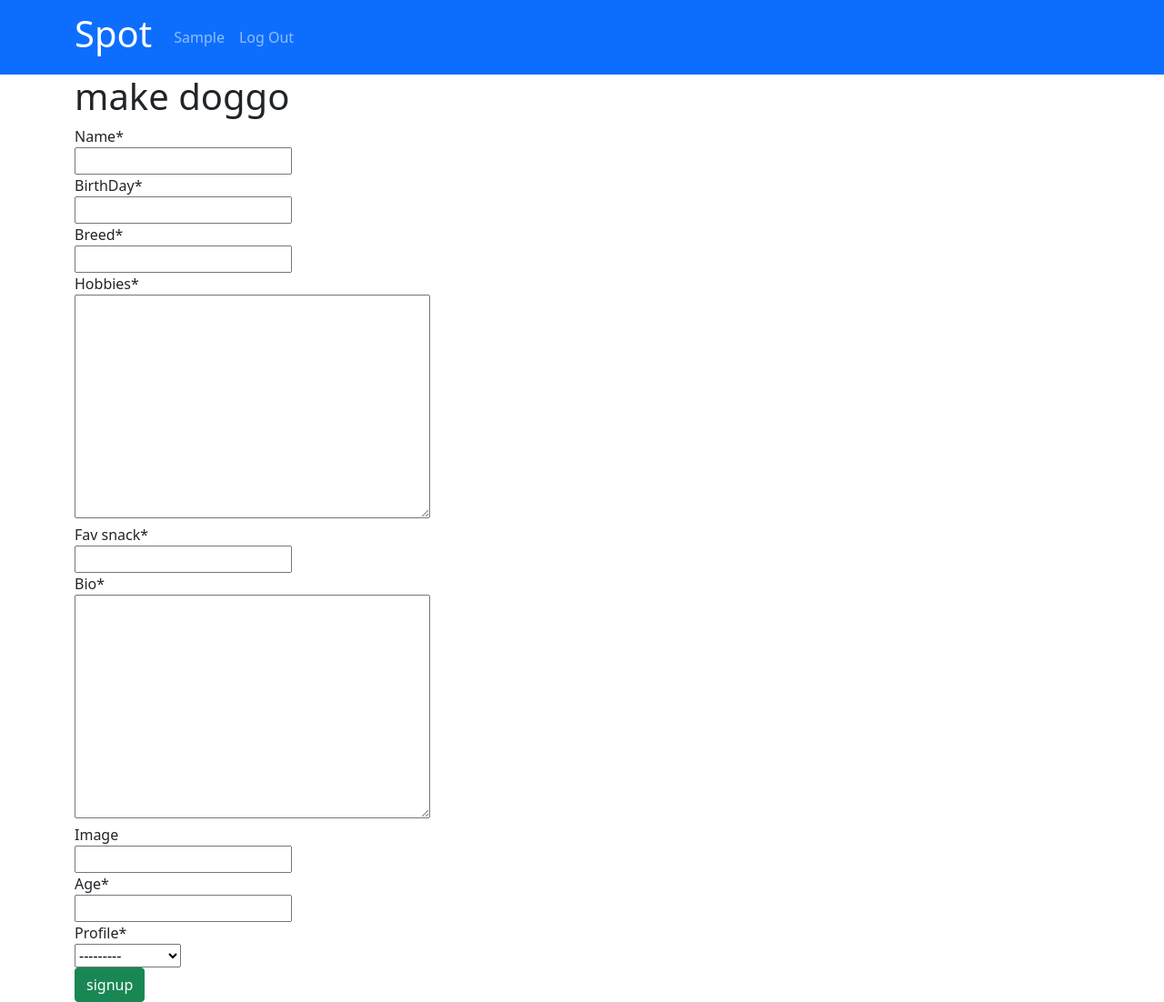
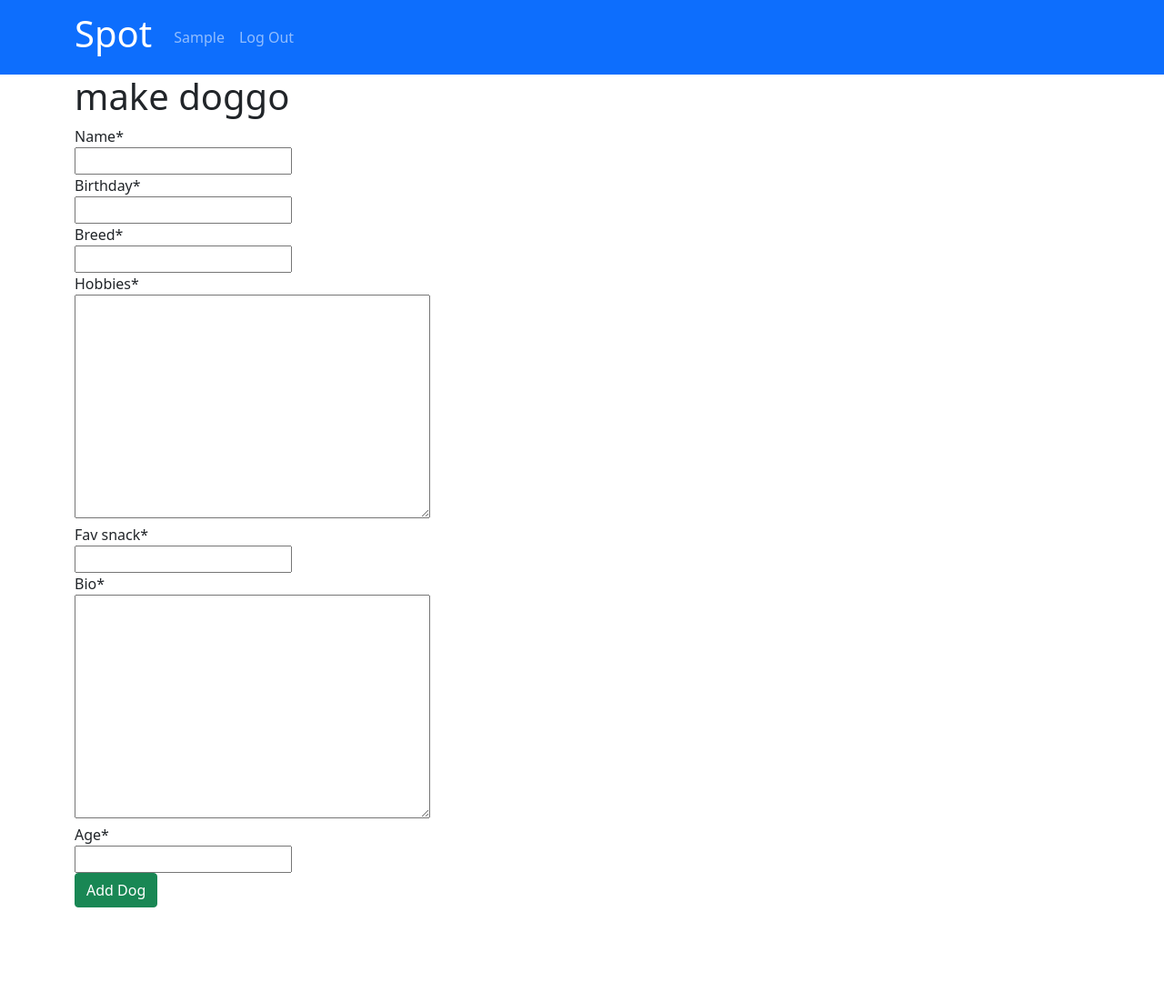
Before and after one commit to mo-shawa/spot, a Django app: page /dogs/create/ in a window 1280 px wide. Shown: the whole page at 91% size. After the commit the page ends 998 px from the top, so only its background shows below. Run offline with Django 3.2, Linux system fonts and the light colour scheme; the visitor is signed in with stand-in values (Sample User, id 1); data comes from the database, SQL or seed files in the repository; some libraries are stand-ins or nearby versions.

Commit message:
working dadd dog

```diff
--- a/main_app/models.py
+++ b/main_app/models.py
@@ -16,8 +16,8 @@ class Profile(models.Model):
     # friends = models.ManyToManyField(Profile)
     def __str__(self):
         return self.user.get_full_name()
-    # def get_absolute_url(self):
-        # return reverse('profile_detail', kwargs={'user_id': self.user.id})
+    def get_absolute_url(self):
+        return reverse('profile_detail', kwargs={'user_id': self.user.id})
 
 @receiver(post_save, sender=User)
 def create_user_profile(sender, instance, created, **kwargs):
@@ -30,7 +30,7 @@ def save_user_profile(sender, instance, **kwargs):
 
 class Dog(models.Model):
     name = models.CharField(max_length=100)
-    birthday = models.DateField('BirthDay')
+    birthday = models.DateField('Birthday')
     breed = models.CharField(max_length=100)
     hobbies = models.TextField(max_length=200)
     fav_snack = models.CharField(max_length=100)
@@ -42,8 +42,8 @@ class Dog(models.Model):
     def __str__(self):
         return self.name
 
-    def get_absolute_url(self):
-        return reverse('detail', kwargs={'dog_id': self.id})
+    # def get_absolute_url(self):
+    #     return reverse('profile', kwargs={'dog_id': self.id})
 
 
 class Post(models.Model):
--- a/main_app/templates/main_app/dog_form.html
+++ b/main_app/templates/main_app/dog_form.html
@@ -6,8 +6,8 @@
 <p class="red-text">{{ error_message }}</p>
 {% endif %}
 
-<form method="post" action="{% url 'signup' %}">
+<form method="POST" action="{% url 'dog_create' %}">
 	{% csrf_token %} {{ form|crispy }}
-	<input type="submit" class="btn btn-success" value="signup" />
+	<input type="submit" class="btn btn-success" value="Add Dog" />
 </form>
 {%endblock%}
--- a/main_app/views.py
+++ b/main_app/views.py
@@ -62,12 +62,14 @@ def profile_detail(request):
   return render(request, 'profile.html')
 
 class DogCreate(LoginRequiredMixin,CreateView):
+  print('here')
   model = Dog
-  # fields = ['name','birthday','breed','hobbies','fav_snack','hobbies',]
-  fields = '__all__'
+  fields = ['name','birthday','breed','hobbies','fav_snack','bio','age']
+  success_url = '/accounts/profile/'
 
   def form_valid(self,form):
-    form.instance.user.profile = self.request.user.profile
+    profile = Profile.objects.get(user = self.request.user.id)
+    form.instance.profile = profile
     return super().form_valid(form)
 
 def profile_photo(request, user_id):
```
